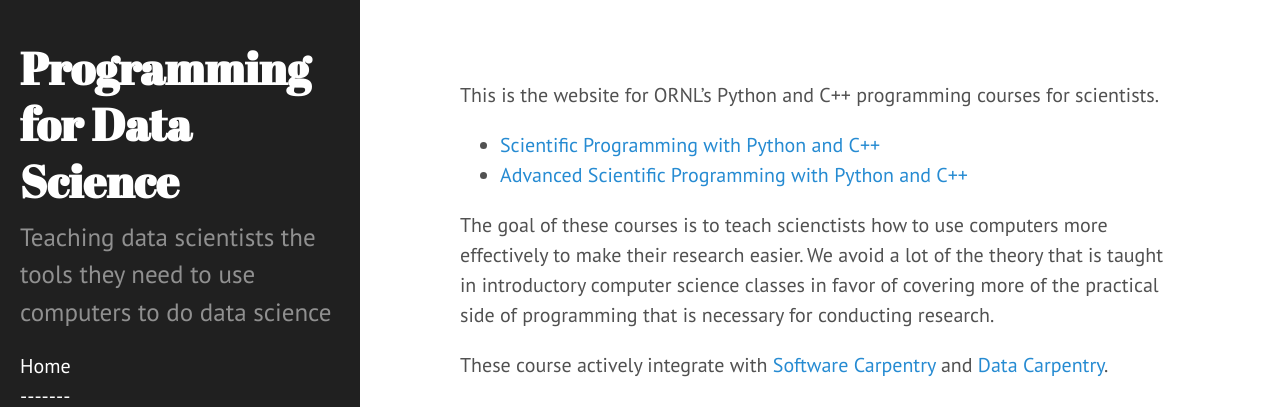
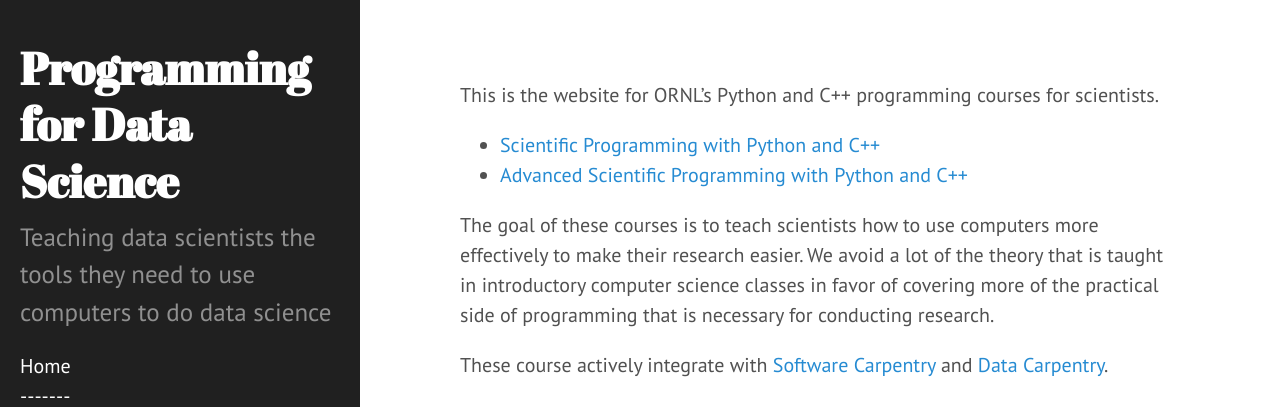
Before and after one commit to ornl-training/ornl-training.github.io, a Jekyll site: the page built from index.md, in a window 1280 px wide. Shown: the top 407 px of the page. Built offline with Jekyll 4.4.1, drawn with Linux system fonts in a browser that asks for light colours.

Commit message:
updated
Signed-off-by: Watson, Gregory <g.watson@computer.org>

```diff
--- a/index.md
+++ b/index.md
@@ -8,7 +8,7 @@ This is the website for ORNL's Python and C++ programming courses for scientists
 * [Scientific Programming with Python and C++]({{ page.url | prepend: site.github.url }}programming)
 * [Advanced Scientific Programming with Python and C++]({{ page.url | prepend: site.github.url }}advanced)
 
-The goal of these courses is to teach scienctists how to use computers more
+The goal of these courses is to teach scientists how to use computers more
 effectively to make their research easier. We avoid a lot of the theory that is
 taught in introductory computer science classes in favor of covering more of the
 practical side of programming that is necessary for conducting research.
```
Also changed, not shown: other parts of index.md (+1 -1 lines), advanced.md (+1 -1 lines).
